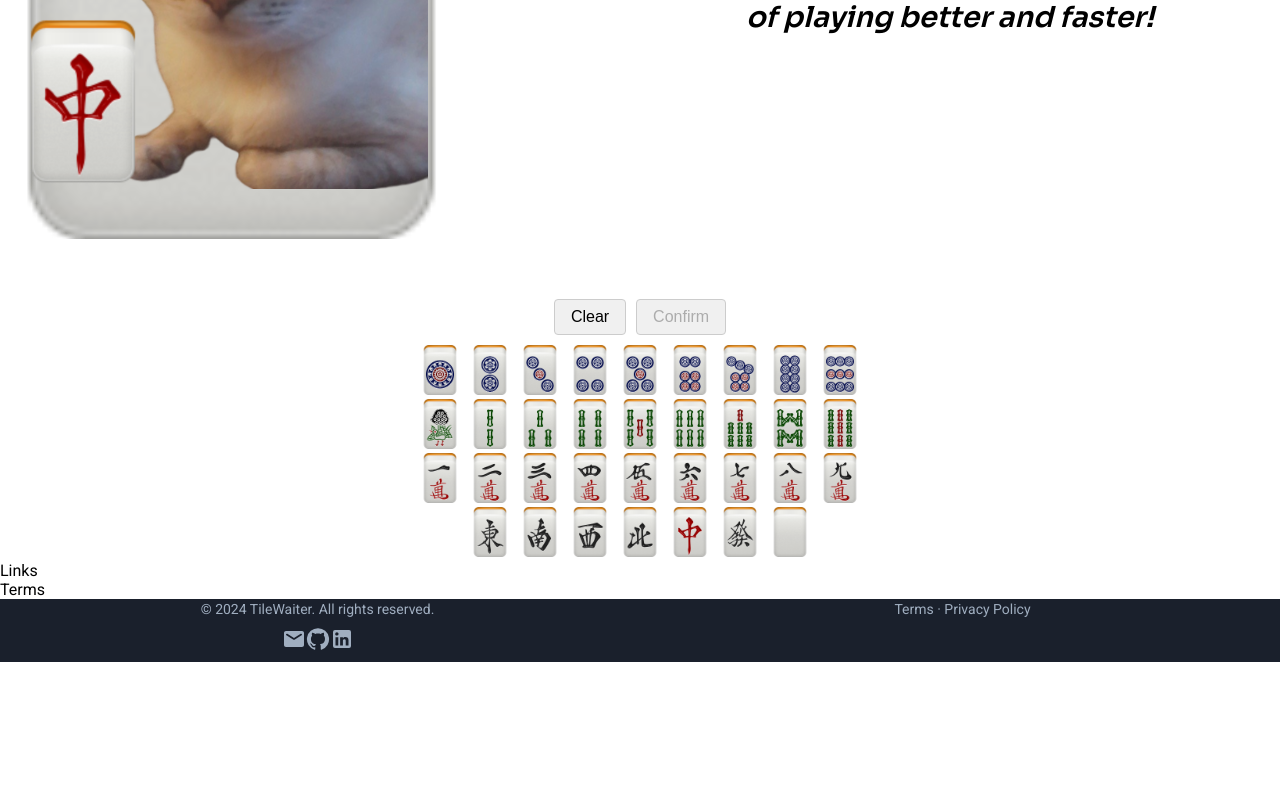
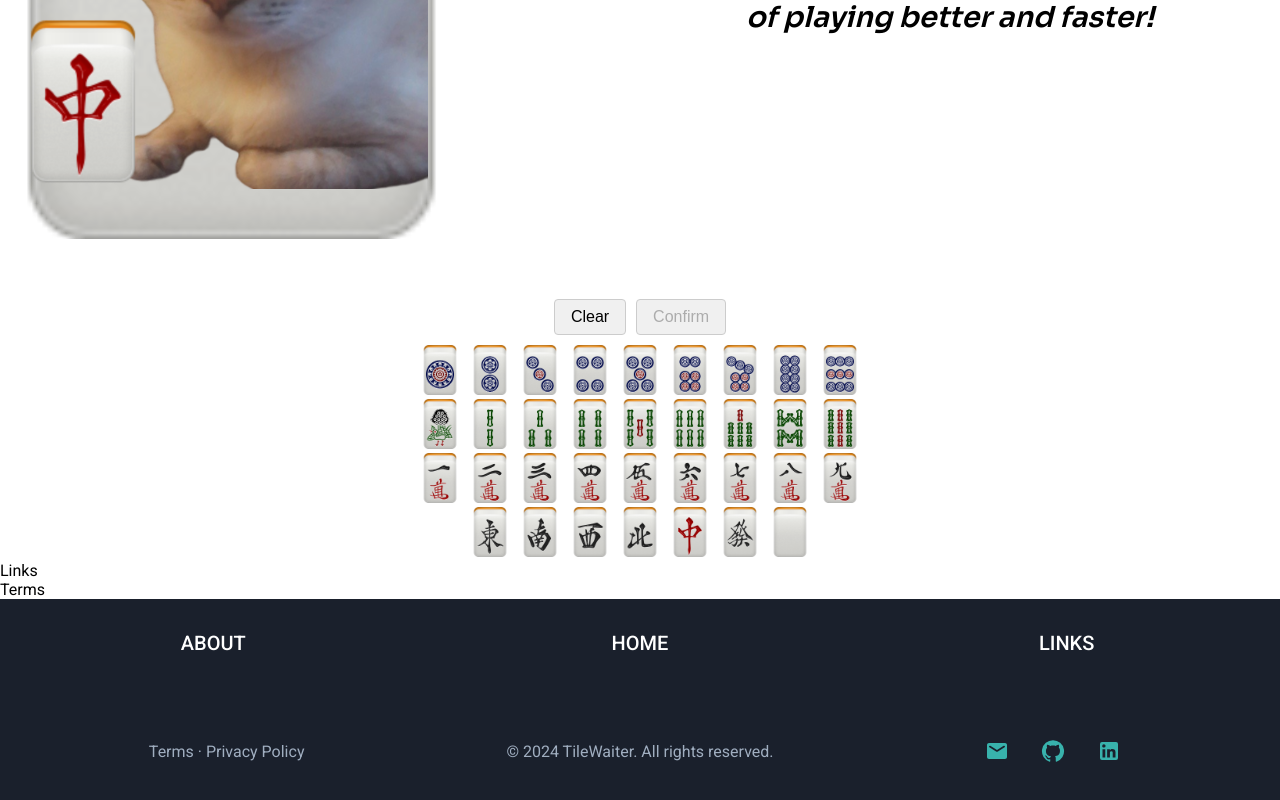
Before and after one commit to yongkotaro/mahjong, a React (Create React App) app: page / in a window 1280 px wide. Shown: the part 860-1660 px from the top of the page. Before the commit the page ends 1522 px from the top, so only its background shows below. Built offline with nearby package versions, Linux system fonts and the light colour scheme.

Commit message:
Add footer

```diff
--- /dev/null
+++ b/src/components/FooterLinks/FooterLinks.css
@@ -0,0 +1,26 @@
+a {
+    margin-bottom: 0.25rem;
+    font-weight: 500;
+    cursor: pointer;
+    text-decoration: none;
+    font-size: 1.25rem;
+}
+
+a:hover {
+    text-decoration: underline;
+}
+
+.footer-links-container {
+    display: grid;
+    grid-template-columns: repeat(3, 1fr);
+    padding: 2rem 0;
+    align-items: center;
+    text-align: center;
+}
+
+@media (max-width: 768px) {
+    .footer-links-container {
+        grid-template-columns: 1fr;
+        gap: 1rem;
+    }
+}
--- /dev/null
+++ b/src/components/FooterLinks/FooterLinks.tsx
@@ -0,0 +1,12 @@
+import React from 'react'
+import './FooterLinks.css'
+
+export const FooterLinks = () => {
+    return (
+        <div className='footer-links-container'>
+            <a>ABOUT</a>
+            <a>HOME</a>
+            <a>LINKS</a>
+        </div>
+    )
+}
--- a/src/components/SocialIcons/SocialIcons.css
+++ b/src/components/SocialIcons/SocialIcons.css
@@ -1,3 +1,18 @@
-.email:hover {
-    color: #000;
+.socials {
+    color: #38b2ac;
 }
+
+.icon-container {
+    padding: 0.5rem;
+    cursor: pointer;
+    display: inline-flex;
+    align-items: center;
+    margin: 0 0.5rem;
+    font-size: 1.5rem;
+}
+
+.email:hover,
+.github:hover,
+.linkedin:hover {
+    color: white;
+}
--- a/src/components/SocialIcons/SocialIcons.tsx
+++ b/src/components/SocialIcons/SocialIcons.tsx
@@ -4,10 +4,16 @@ import './SocialIcons.css';
 
 export const SocialIcons = () => {
     return (
-        <div>
-            <EmailRounded className='email' onClick={() => console.log(1)} />
-            <GitHub className='github' />
-            <LinkedIn className='linkedIn' />
+        <div className='socials'>
+            <span className='icon-container'>
+                <EmailRounded className='email' onClick={() => window.open('mailto:yongkotaro@gmail.com')} />
+            </span>
+            <span className='icon-container'>
+                <GitHub className='github' onClick={() => window.open('https://github.com/yongkotaro')} />
+            </span>
+            <span className='icon-container'>
+                <LinkedIn className='linkedin' onClick={() => window.open('https://www.linkedin.com/in/yongkotaro/')} />
+            </span>
         </div>
     )
 }
--- a/src/components/index.ts
+++ b/src/components/index.ts
@@ -3,3 +3,4 @@ export * from './PlaceholderRow/PlaceholderRow'
 export * from './Hero/Hero'
 export * from './Navbar/Navbar'
 export * from './SocialIcons/SocialIcons'
+export * from './FooterLinks/FooterLinks'
--- a/src/containers/Footer/Footer.css
+++ b/src/containers/Footer/Footer.css
@@ -1,20 +1,21 @@
 .footer {
     background-color: #1a202c;
     color: white;
-    padding-bottom: 8px;
 }
 
 .footer-content {
     display: grid;
-    grid-template-columns: 1fr;
-    gap: 10px;
+    grid-template-columns: repeat(3, 1fr);
     text-align: center;
-    padding-top: 2px;
+    align-items: center;
+    padding: 2.5rem 1.25rem;
     color: #a0aec0;
-    font-size: 0.875rem;
+    font-size: 1rem;
+}
 
-
-    @media (min-width: 768px) {
-        grid-template-columns: repeat(2, 1fr);
+@media (max-width: 768px) {
+    .footer-content {
+        grid-template-columns: 1fr;
+        gap: 1.2rem;
     }
 }
--- a/src/containers/Footer/Footer.tsx
+++ b/src/containers/Footer/Footer.tsx
@@ -1,13 +1,14 @@
 import React from 'react';
 import './Footer.css';
-import { SocialIcons } from '../../components';
+import { SocialIcons, FooterLinks } from '../../components';
 
 export const Footer: React.FC = () => {
     return (
         <footer className="footer">
+            <FooterLinks />
             <div className="footer-content">
+                <span>Terms · Privacy Policy</span>
                 <span>© 2024 TileWaiter. All rights reserved.</span>
-                <span>Terms · Privacy Policy</span>
                 <SocialIcons />
             </div>
         </footer>
```
